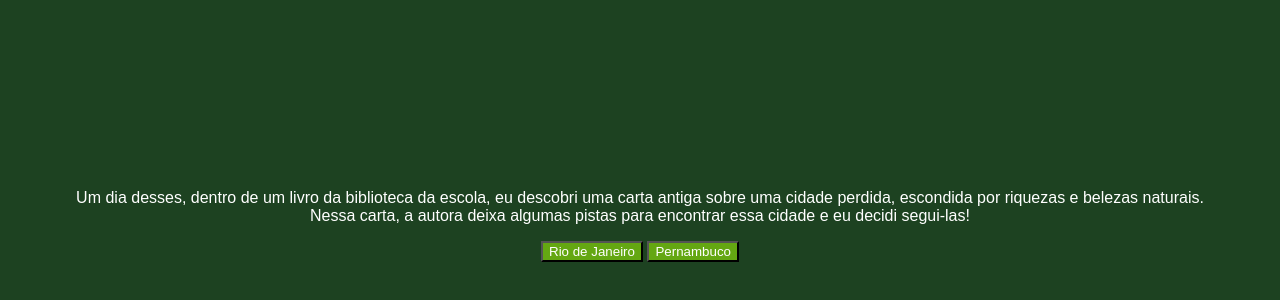
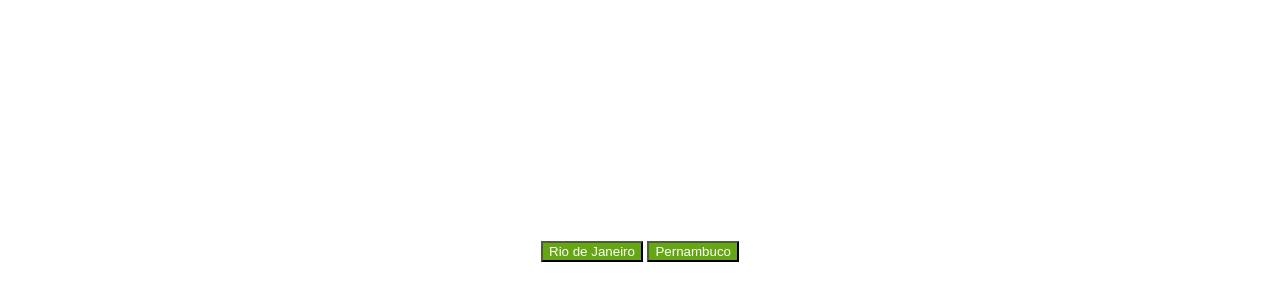
Before and after one commit to Kauexrs/ILHADAAVENTURAA2, a plain HTML site: page index.html in a window 1280 px wide. Shown: the part 142-442 px from the top of the page. Drawn offline with Linux system fonts and the light colour scheme; a web font is replaced by a local one.

Commit message:
Update style.css

```diff
--- a/style.css
+++ b/style.css
@@ -1,5 +1,5 @@
 body {
-    background-color: #1D4221;
+    background-color: #;
     color: white;
     font-family: "Bai Jamjuree", sans-serif;
     display: flex;
```
